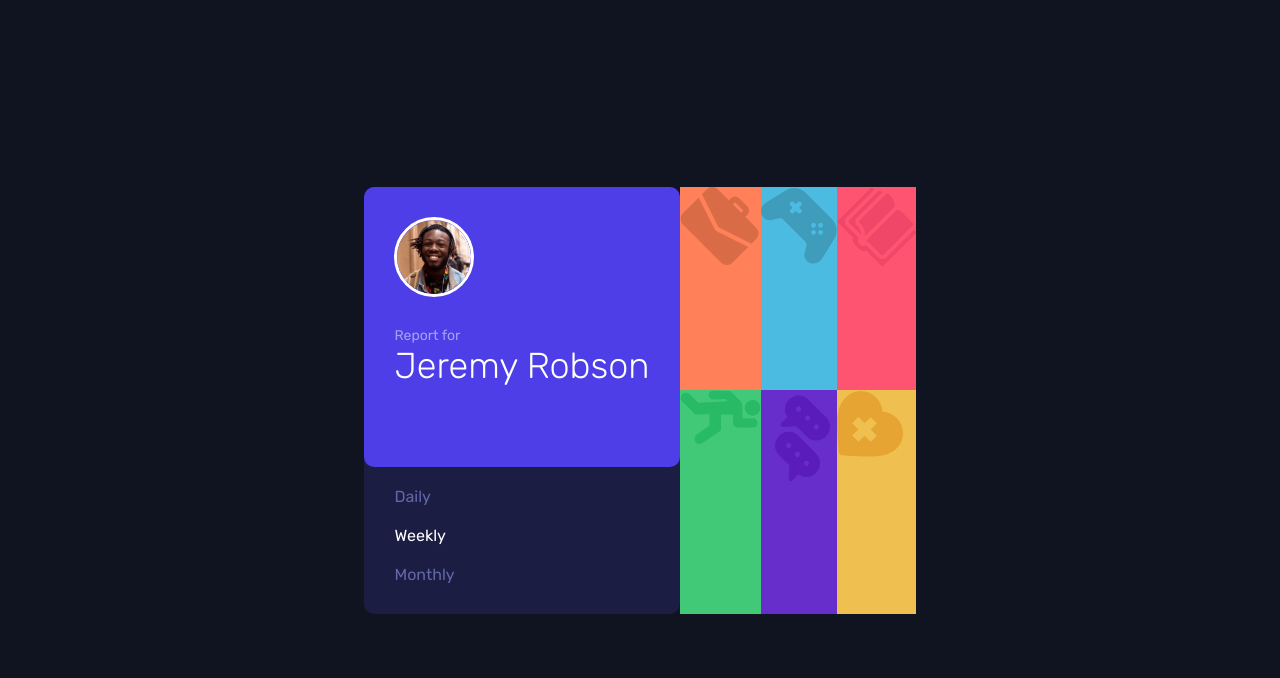
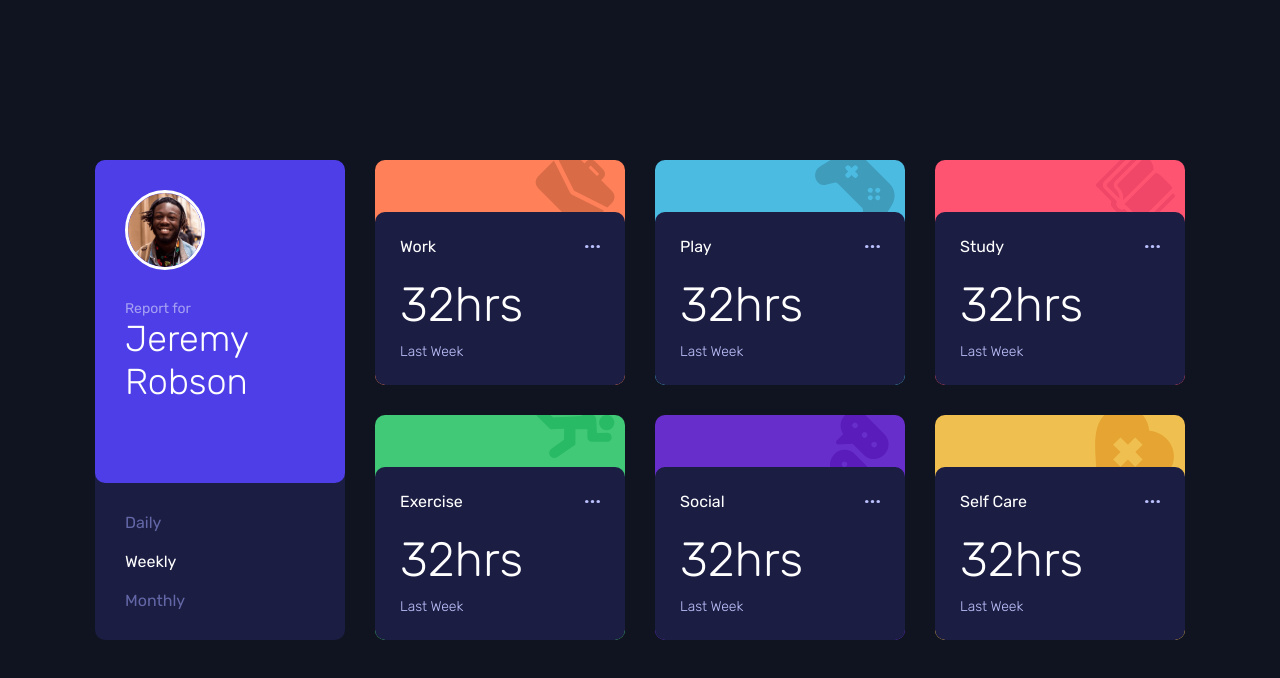
Before and after one commit to sparklaunch/14.TimeTrackingDashboard, a Svelte app in the folder time-tracking-dashboard/: page / in a window 1280 px wide. Shown: the top 678 px of the page. Built offline with nearby package versions, Linux system fonts and the light colour scheme.

Commit message:
Complete the entire frame

```diff
--- a/time-tracking-dashboard/src/App.svelte
+++ b/time-tracking-dashboard/src/App.svelte
@@ -86,5 +86,11 @@
     #container {
         display: grid;
         grid-template-areas: "profile work play study" "profile exercise social self-care";
+        grid-gap: 30px;
+        grid-template-rows: repeat(2, 1fr);
+        grid-template-columns: repeat(4, 250px);
+    }
+    #container > div {
+        box-shadow: 10px 10px 10px rgba(0, 0, 0, 0.25);
     }
 </style>
--- a/time-tracking-dashboard/src/components/Item.svelte
+++ b/time-tracking-dashboard/src/components/Item.svelte
@@ -1,5 +1,4 @@
 <script lang="ts">
-    import { onMount } from "svelte";
     export let item;
     export let design;
     const extractGridArea: (String) => String = (url: String) => {
@@ -26,4 +25,67 @@
 
 <div class="item" style={itemStyle}>
     <img src="/assets/{design.icon}" alt={item.title} />
+    <div class="item-detail">
+        <div class="item-detail-title">
+            <p>{item.title}</p>
+            <img src="/assets/icon-ellipsis.svg" alt="Ellipsis" />
+        </div>
+        <div class="item-detail-figure">
+            <p>32hrs</p>
+        </div>
+        <div class="item-detail-last">
+            <p>Last Week</p>
+        </div>
+    </div>
 </div>
+
+<style>
+    .item {
+        border-radius: 10px;
+        display: flex;
+        flex-direction: column;
+        justify-content: space-between;
+        overflow: hidden;
+    }
+    .item > img {
+        width: 80px;
+        align-self: flex-end;
+        position: relative;
+        right: 10px;
+        bottom: 10px;
+    }
+    .item-detail {
+        display: flex;
+        flex-direction: column;
+        background-color: rgb(27, 29, 66);
+        border-radius: 10px;
+        padding: 25px;
+        margin-top: -70px;
+        z-index: 1;
+    }
+    .item-detail-title {
+        display: flex;
+        justify-content: space-between;
+        align-items: center;
+        margin-bottom: 20px;
+    }
+    .item-detail-title > p {
+        color: white;
+    }
+    .item-detail-title > img {
+        width: 15px;
+    }
+    .item-detail-figure {
+        margin-bottom: 10px;
+    }
+    .item-detail-figure > p {
+        color: white;
+        font-size: 48px;
+        font-weight: 300;
+    }
+    .item-detail-last > p {
+        color: rgb(192, 196, 255);
+        font-weight: 300;
+        font-size: 14px;
+    }
+</style>
--- a/time-tracking-dashboard/src/components/Profile.svelte
+++ b/time-tracking-dashboard/src/components/Profile.svelte
@@ -14,6 +14,9 @@
 <style>
     #profile {
         grid-area: profile;
+        display: flex;
+        flex-direction: column;
+        justify-content: space-between;
     }
     #title {
         display: flex;
@@ -21,7 +24,7 @@
         background-color: rgb(77, 62, 231);
         padding: 30px;
         border-radius: 10px;
-        margin: -30px -30px 0 -30px;
+        margin: -30px -30px 30px -30px;
     }
     #title > img {
         border: 3px solid white;
@@ -48,10 +51,15 @@
     }
     #profile > ul {
         list-style: none;
+        display: flex;
+        flex-direction: column;
+        justify-content: space-between;
     }
     #profile > ul > li {
         color: rgb(99, 103, 167);
-        margin-top: 20px;
+    }
+    #profile > ul > li:not(:last-child) {
+        margin-bottom: 20px;
     }
     .active {
         color: white !important;
```
